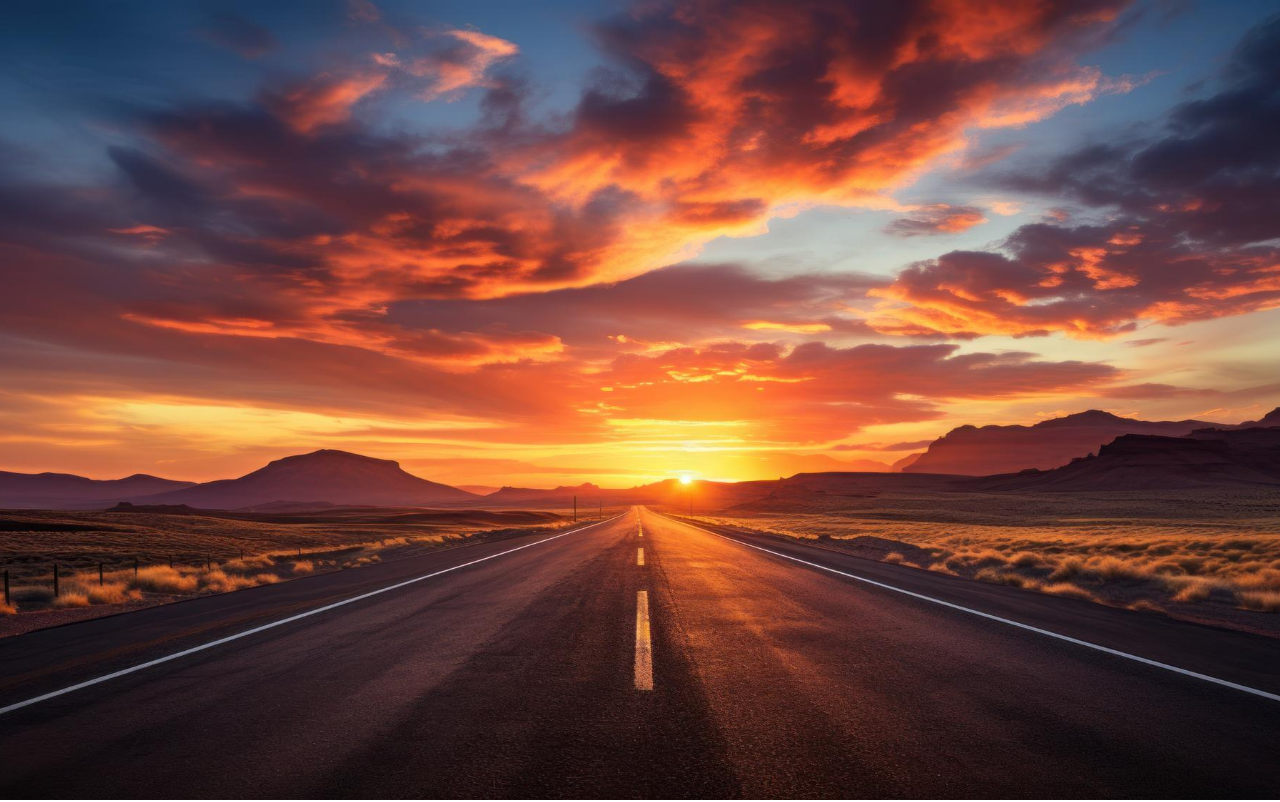
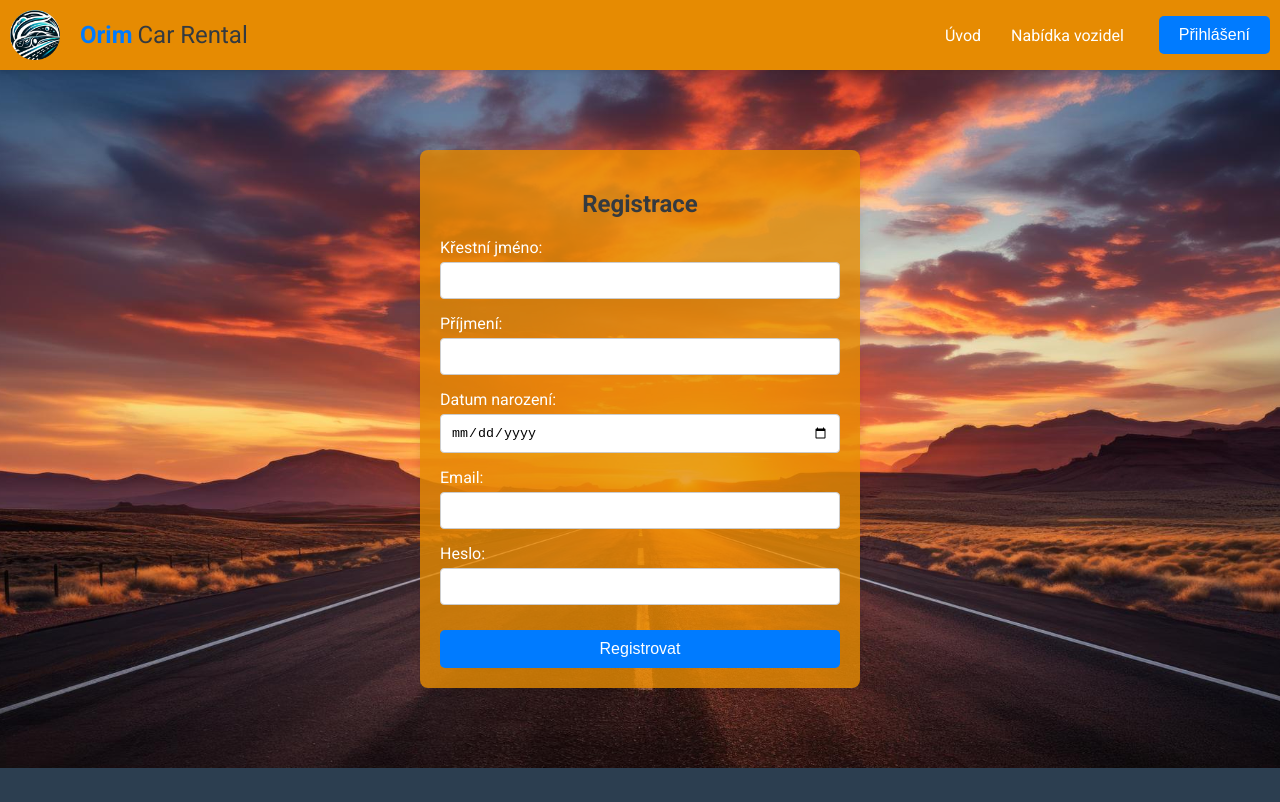
Before and after one commit to petrj99/NNPIA_Semestralni_Prace, a React (Create React App) app in the folder frontend/: page /registrace in a window 1280 px wide. Before the commit this address had no page. Shown: the top 802 px of the page. Built offline with nearby package versions, Linux system fonts and the light colour scheme.

Commit message:
Add registration page (frontend only)

```diff
--- a/frontend/src/App.js
+++ b/frontend/src/App.js
@@ -3,6 +3,7 @@ import { BrowserRouter , Routes, Route } from 'react-router-dom';
 import HomePage from './HomePage';
 import VehicleOffer from './VehicleOffer';
 import Login from "./Login";
+import Registration from "./Registration";
 
 function App() {
   return (
@@ -10,7 +11,8 @@ function App() {
           <Routes>
               <Route path="/" exact element={<HomePage />} />
               <Route path="/nabidka-vozidel" exact element={<VehicleOffer />} />
-              <Route path="/login" element={<Login />} />
+              <Route path="/prihlaseni" element={<Login />} />
+              <Route path="/registrace" element={<Registration />} />
           </Routes>
       </BrowserRouter>
   );
--- a/frontend/src/Components/NavBar.js
+++ b/frontend/src/Components/NavBar.js
@@ -6,7 +6,7 @@ function NavBar() {
     let navigate = useNavigate();
 
     function handleLoginClick() {
-        navigate('/login');
+        navigate('/prihlaseni');
     }
 
     return (
--- a/frontend/src/Login.css
+++ b/frontend/src/Login.css
@@ -22,6 +22,7 @@
 .login-form h2 {
     color: #343a40;
     margin-bottom: 20px;
+    text-align: center;
 }
 
 .form-group {
@@ -57,3 +58,7 @@
 .login-button:hover {
     background-color: #0056b3;
 }
+
+.registration-link {
+    margin-top: 10px;
+}
--- a/frontend/src/Login.js
+++ b/frontend/src/Login.js
@@ -13,16 +13,19 @@ function Login() {
                 <h2>Přihlášení</h2>
                 <div className="form-group">
                     <label htmlFor="username">Uživatelské jméno:</label>
-                    <input type="text" id="username" name="username" required />
+                    <input type="text" id="username" name="username" required/>
                 </div>
                 <div className="form-group">
                     <label htmlFor="password">Heslo:</label>
-                    <input type="password" id="password" name="password" required />
+                    <input type="password" id="password" name="password" required/>
                 </div>
                 <button type="submit" className="login-button">Přihlásit se</button>
+                <div className="registration-link">
+                    Nemáte účet? <a href="/registrace">Zaregistrujte se</a>
+                </div>
             </form>
         </div>
-            <Footer />
+            <Footer/>
         </div>
     );
 }
--- /dev/null
+++ b/frontend/src/Registration.css
@@ -0,0 +1,58 @@
+.registration-page {
+    font-family: 'Roboto', sans-serif;
+    display: flex;
+    flex-direction: column;
+}
+
+/* Nastavení kontejneru formuláře pro centrování pouze vlastního obsahu */
+.registration-form-container {
+    margin: 80px auto;
+    width: 100%; /* Zajistí, že šířka je na celou šířku rodiče */
+    max-width: 400px; /* Maximální šířka formuláře */
+    padding: 20px; /* Padding pro formulář */
+    background-color: rgba(230, 139, 2, 0.8);
+    border-radius: 8px;
+    box-shadow: 0 4px 8px rgba(0, 0, 0, 0.1);
+}
+
+.registration-form h2 {
+    color: #343a40;
+    margin-bottom: 20px;
+    text-align: center;
+}
+
+.form-group {
+    margin-bottom: 15px;
+    display: flex;
+    flex-direction: column;
+}
+
+.form-group label {
+    display: block;
+    margin-bottom: 5px;
+    color: white;
+}
+
+.form-group input {
+    width: 100%;
+    padding: 10px;
+    border: 1px solid #ccc;
+    border-radius: 4px;
+    box-sizing: border-box;
+}
+
+.registration-button {
+    background-color: #007bff; /* Modrá barva pro tlačítko */
+    color: white;
+    border: none;
+    padding: 10px 20px;
+    border-radius: 5px;
+    cursor: pointer;
+    width: 100%;
+    font-size: 16px;
+    margin-top: 10px;
+}
+
+.registration-button:hover {
+    background-color: #0056b3; /* Tmavší modrá při najetí myší */
+}
--- /dev/null
+++ b/frontend/src/Registration.js
@@ -0,0 +1,41 @@
+import React from 'react';
+import NavBar from './Components/NavBar';
+import Footer from './Components/Footer';
+import './Registration.css';
+
+function Registration() {
+    return (
+        <div className="registration-page">
+            <NavBar />
+            <div className="registration-form-container">
+                <form className="registration-form">
+                    <h2>Registrace</h2>
+                    <div className="form-group">
+                        <label htmlFor="firstName">Křestní jméno:</label>
+                        <input type="text" id="firstName" name="firstName" required />
+                    </div>
+                    <div className="form-group">
+                        <label htmlFor="lastName">Příjmení:</label>
+                        <input type="text" id="lastName" name="lastName" required />
+                    </div>
+                    <div className="form-group">
+                        <label htmlFor="dateOfBirth">Datum narození:</label>
+                        <input type="date" id="dateOfBirth" name="dateOfBirth" required />
+                    </div>
+                    <div className="form-group">
+                        <label htmlFor="email">Email:</label>
+                        <input type="email" id="email" name="email" required />
+                    </div>
+                    <div className="form-group">
+                        <label htmlFor="password">Heslo:</label>
+                        <input type="password" id="password" name="password" required />
+                    </div>
+                    <button type="submit" className="registration-button">Registrovat</button>
+                </form>
+            </div>
+            <Footer />
+        </div>
+    );
+}
+
+export default Registration;
```
